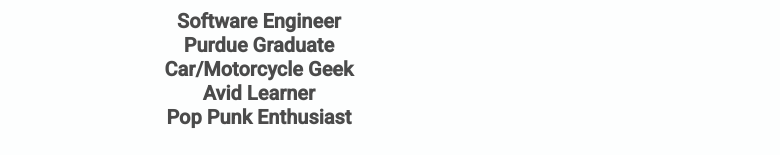
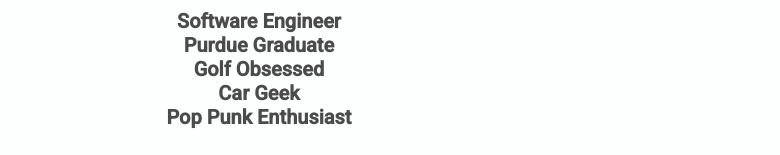
Before and after one commit to zservies/portfolio, an Angular app: page /home in a window 1280 px wide. Shown: the part 334-489 px from the top of the page, without its empty margins (381-1161 px from the left). Built offline with nearby package versions, Linux system fonts and the light colour scheme.

Commit message:
Updated landing page info.

```diff
--- a/src/app/landing-page/landing-page.component.html
+++ b/src/app/landing-page/landing-page.component.html
@@ -8,8 +8,8 @@
     <div>
       <h4 class="description">Software Engineer</h4>
       <h4 class="description">Purdue Graduate</h4>
-      <h4 class="description">Car/Motorcycle Geek</h4>
-      <h4 class="description">Avid Learner</h4>
+      <h4 class="description">Golf Obsessed</h4>
+      <h4 class="description">Car Geek</h4>
       <h4 class="description">Pop Punk Enthusiast</h4>
     </div>
   </div>
```
